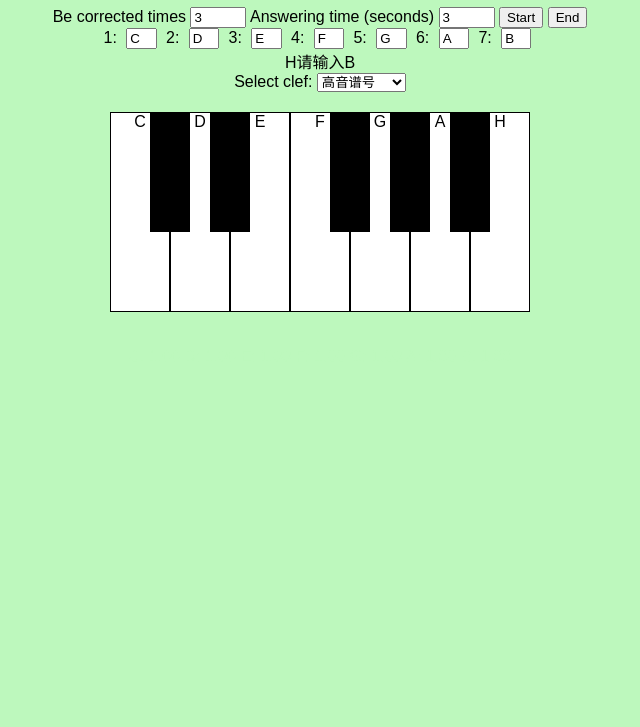
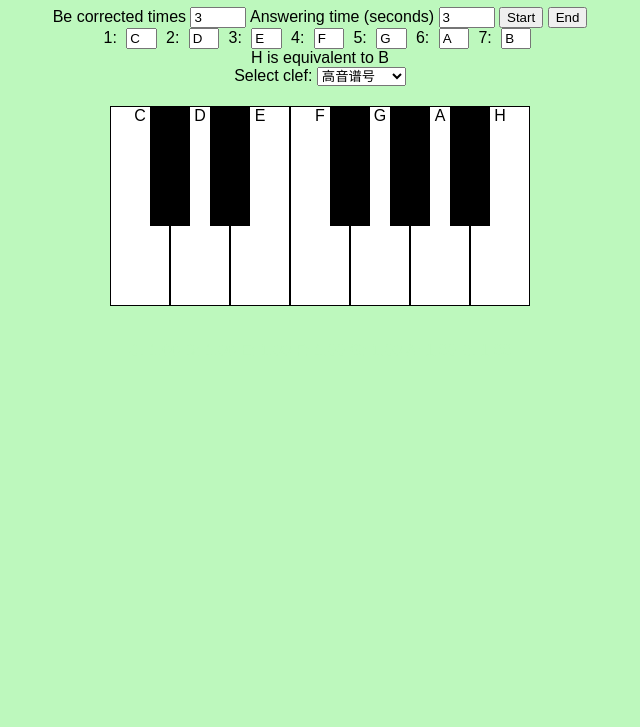
Before and after one commit to LilyLi245/LilyLi245.github.io, a plain HTML site: page index.html in a window 1280 px wide. Shown: the part 73-800 px from the top of the page, without its empty margins (320-960 px from the left). Drawn offline with Linux system fonts and the light colour scheme.

Commit message:
Update index.html

```diff
--- a/index.html
+++ b/index.html
@@ -232,7 +232,7 @@ function updateClef() {
 <input type="text" id="noteB" value="B">
 
 <br>
-<span>H请输入B</span>
+<span>H is equivalent to B</span>
 <br>
 <label for="clef">Select clef:</label>
 <select id="clef">
```
